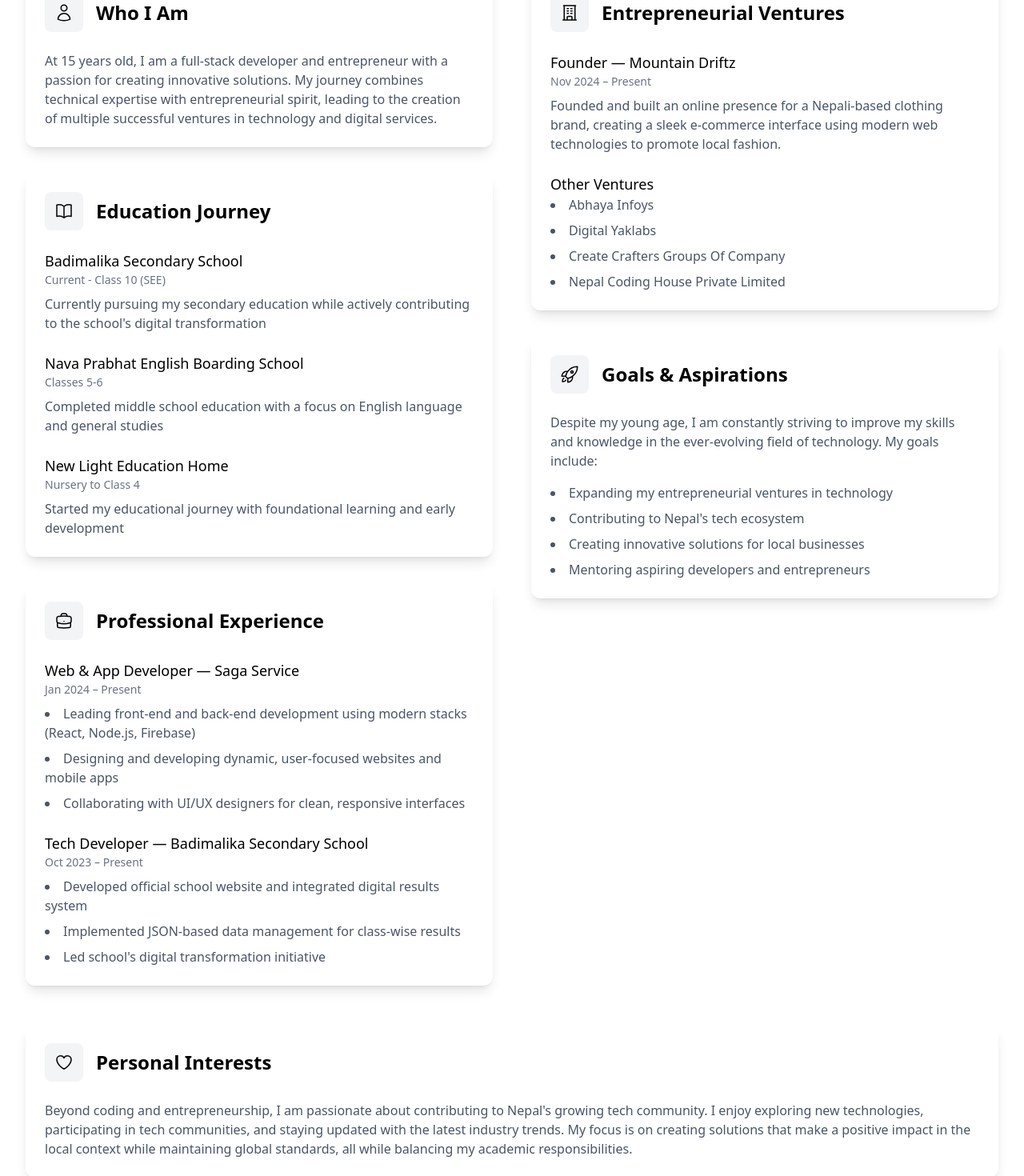
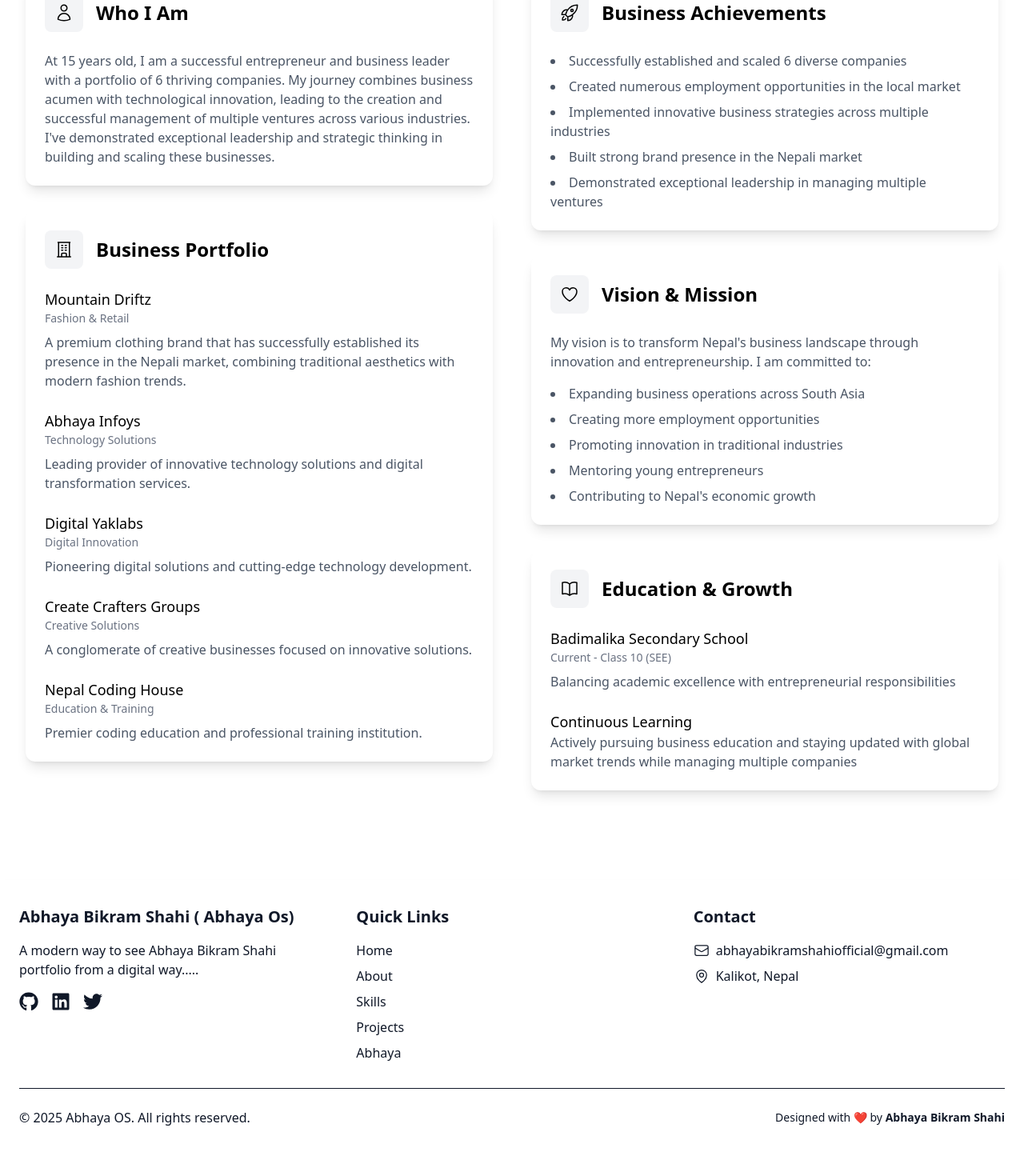
Before and after one commit to abhayabikramshahi/abhaya-website, a React (Vite) app: page /about in a window 1280 px wide. Shown: the part 320-1790 px from the top of the page at 80% size. After the commit the page ends 1761 px from the top, so only its background shows below. Built offline with nearby package versions, Linux system fonts and the light colour scheme.

Commit message:
video add

```diff
--- a/src/Pages/About.jsx
+++ b/src/Pages/About.jsx
@@ -15,8 +15,8 @@ export default function About() {
     <>
       <SEO
         title="About Me"
-        description="Learn more about my journey, expertise, and passion for technology and software development."
-        keywords="about me, software developer, full stack developer, technology enthusiast, entrepreneur"
+        description="Learn more about my journey as a successful entrepreneur, owner of 6 companies, and business leader."
+        keywords="about me, entrepreneur, business owner, company founder, business leader, technology entrepreneur"
       />
 
       <motion.div
@@ -29,7 +29,7 @@ export default function About() {
         <div className="text-center mb-16">
           <h1 className="text-4xl font-bold text-black dark:text-white mb-4">About Me</h1>
           <p className="text-xl text-gray-600 dark:text-gray-300 max-w-2xl mx-auto">
-            Young Full Stack Developer & Entrepreneur passionate about creating innovative solutions
+            Successful Entrepreneur & Business Leader with a portfolio of 6 thriving companies
           </p>
         </div>
 
@@ -50,75 +50,62 @@ export default function About() {
                 <h2 className="text-2xl font-semibold text-black dark:text-white">Who I Am</h2>
               </div>
               <p className="text-gray-600 dark:text-gray-300">
-                At 15 years old, I am a full-stack developer and entrepreneur with a passion for creating innovative solutions.
-                My journey combines technical expertise with entrepreneurial spirit, leading to the creation
-                of multiple successful ventures in technology and digital services.
+                At 15 years old, I am a successful entrepreneur and business leader with a portfolio of 6 thriving companies.
+                My journey combines business acumen with technological innovation, leading to the creation and successful
+                management of multiple ventures across various industries. I've demonstrated exceptional leadership and
+                strategic thinking in building and scaling these businesses.
               </p>
             </div>
 
             <div className="bg-white dark:bg-gray-800 rounded-xl p-6 shadow-lg">
               <div className="flex items-center gap-4 mb-6">
                 <div className="bg-gray-100 dark:bg-gray-700 p-3 rounded-lg">
-                  <BookOpenIcon className="w-6 h-6 text-black dark:text-white" />
+                  <BuildingOfficeIcon className="w-6 h-6 text-black dark:text-white" />
                 </div>
-                <h2 className="text-2xl font-semibold text-black dark:text-white">Education Journey</h2>
+                <h2 className="text-2xl font-semibold text-black dark:text-white">Business Portfolio</h2>
               </div>
               <div className="space-y-6">
                 <div>
-                  <h3 className="text-lg font-medium text-black dark:text-white">Badimalika Secondary School</h3>
-                  <p className="text-sm text-gray-500 dark:text-gray-400 mb-2">Current - Class 10 (SEE)</p>
+                  <h3 className="text-lg font-medium text-black dark:text-white">Mountain Driftz</h3>
+                  <p className="text-sm text-gray-500 dark:text-gray-400 mb-2">Fashion & Retail</p>
                   <p className="text-gray-600 dark:text-gray-300">
-                    Currently pursuing my secondary education while actively contributing to the school's digital transformation
+                    A premium clothing brand that has successfully established its presence in the Nepali market,
+                    combining traditional aesthetics with modern fashion trends.
                   </p>
                 </div>
                 <div>
-                  <h3 className="text-lg font-medium text-black dark:text-white">Nava Prabhat English Boarding School</h3>
-                  <p className="text-sm text-gray-500 dark:text-gray-400 mb-2">Classes 5-6</p>
+                  <h3 className="text-lg font-medium text-black dark:text-white">Abhaya Infoys</h3>
+                  <p className="text-sm text-gray-500 dark:text-gray-400 mb-2">Technology Solutions</p>
                   <p className="text-gray-600 dark:text-gray-300">
-                    Completed middle school education with a focus on English language and general studies
+                    Leading provider of innovative technology solutions and digital transformation services.
                   </p>
                 </div>
                 <div>
-                  <h3 className="text-lg font-medium text-black dark:text-white">New Light Education Home</h3>
-                  <p className="text-sm text-gray-500 dark:text-gray-400 mb-2">Nursery to Class 4</p>
+                  <h3 className="text-lg font-medium text-black dark:text-white">Digital Yaklabs</h3>
+                  <p className="text-sm text-gray-500 dark:text-gray-400 mb-2">Digital Innovation</p>
                   <p className="text-gray-600 dark:text-gray-300">
-                    Started my educational journey with foundational learning and early development
+                    Pioneering digital solutions and cutting-edge technology development.
                   </p>
                 </div>
-              </div>
-            </div>
-
-            <div className="bg-white dark:bg-gray-800 rounded-xl p-6 shadow-lg">
-              <div className="flex items-center gap-4 mb-6">
-                <div className="bg-gray-100 dark:bg-gray-700 p-3 rounded-lg">
-                  <BriefcaseIcon className="w-6 h-6 text-black dark:text-white" />
-                </div>
-                <h2 className="text-2xl font-semibold text-black dark:text-white">Professional Experience</h2>
-              </div>
-              <div className="space-y-6">
                 <div>
-                  <h3 className="text-lg font-medium text-black dark:text-white">Web & App Developer — Saga Service</h3>
-                  <p className="text-sm text-gray-500 dark:text-gray-400 mb-2">Jan 2024 – Present</p>
-                  <ul className="list-disc list-inside text-gray-600 dark:text-gray-300 space-y-2">
-                    <li>Leading front-end and back-end development using modern stacks (React, Node.js, Firebase)</li>
-                    <li>Designing and developing dynamic, user-focused websites and mobile apps</li>
-                    <li>Collaborating with UI/UX designers for clean, responsive interfaces</li>
-                  </ul>
+                  <h3 className="text-lg font-medium text-black dark:text-white">Create Crafters Groups</h3>
+                  <p className="text-sm text-gray-500 dark:text-gray-400 mb-2">Creative Solutions</p>
+                  <p className="text-gray-600 dark:text-gray-300">
+                    A conglomerate of creative businesses focused on innovative solutions.
+                  </p>
                 </div>
                 <div>
-                  <h3 className="text-lg font-medium text-black dark:text-white">Tech Developer — Badimalika Secondary School</h3>
-                  <p className="text-sm text-gray-500 dark:text-gray-400 mb-2">Oct 2023 – Present</p>
-                  <ul className="list-disc list-inside text-gray-600 dark:text-gray-300 space-y-2">
-                    <li>Developed official school website and integrated digital results system</li>
-                    <li>Implemented JSON-based data management for class-wise results</li>
-                    <li>Led school's digital transformation initiative</li>
-                  </ul>
+                  <h3 className="text-lg font-medium text-black dark:text-white">Nepal Coding House</h3>
+                  <p className="text-sm text-gray-500 dark:text-gray-400 mb-2">Education & Training</p>
+                  <p className="text-gray-600 dark:text-gray-300">
+                    Premier coding education and professional training institution.
+                  </p>
                 </div>
               </div>
             </div>
           </motion.div>
 
-          {/* Right Column - Entrepreneurship & Goals */}
+          {/* Right Column - Business Achievements & Vision */}
           <motion.div
             initial={{ opacity: 0, x: 20 }}
             animate={{ opacity: 1, x: 0 }}
@@ -128,74 +115,69 @@ export default function About() {
             <div className="bg-white dark:bg-gray-800 rounded-xl p-6 shadow-lg">
               <div className="flex items-center gap-4 mb-6">
                 <div className="bg-gray-100 dark:bg-gray-700 p-3 rounded-lg">
-                  <BuildingOfficeIcon className="w-6 h-6 text-black dark:text-white" />
+                  <RocketLaunchIcon className="w-6 h-6 text-black dark:text-white" />
                 </div>
-                <h2 className="text-2xl font-semibold text-black dark:text-white">Entrepreneurial Ventures</h2>
+                <h2 className="text-2xl font-semibold text-black dark:text-white">Business Achievements</h2>
               </div>
-              <div className="space-y-6">
-                <div>
-                  <h3 className="text-lg font-medium text-black dark:text-white">Founder — Mountain Driftz</h3>
-                  <p className="text-sm text-gray-500 dark:text-gray-400 mb-2">Nov 2024 – Present</p>
-                  <p className="text-gray-600 dark:text-gray-300">
-                    Founded and built an online presence for a Nepali-based clothing brand, creating a sleek
-                    e-commerce interface using modern web technologies to promote local fashion.
-                  </p>
-                </div>
-                <div>
-                  <h3 className="text-lg font-medium text-black dark:text-white">Other Ventures</h3>
-                  <ul className="list-disc list-inside text-gray-600 dark:text-gray-300 space-y-2">
-                    <li>Abhaya Infoys</li>
-                    <li>Digital Yaklabs</li>
-                    <li>Create Crafters Groups Of Company</li>
-                    <li>Nepal Coding House Private Limited</li>
-                  </ul>
-                </div>
+              <div className="space-y-4">
+                <ul className="list-disc list-inside text-gray-600 dark:text-gray-300 space-y-2">
+                  <li>Successfully established and scaled 6 diverse companies</li>
+                  <li>Created numerous employment opportunities in the local market</li>
+                  <li>Implemented innovative business strategies across multiple industries</li>
+                  <li>Built strong brand presence in the Nepali market</li>
+                  <li>Demonstrated exceptional leadership in managing multiple ventures</li>
+                </ul>
               </div>
             </div>
 
             <div className="bg-white dark:bg-gray-800 rounded-xl p-6 shadow-lg">
               <div className="flex items-center gap-4 mb-6">
                 <div className="bg-gray-100 dark:bg-gray-700 p-3 rounded-lg">
-                  <RocketLaunchIcon className="w-6 h-6 text-black dark:text-white" />
+                  <HeartIcon className="w-6 h-6 text-black dark:text-white" />
                 </div>
-                <h2 className="text-2xl font-semibold text-black dark:text-white">Goals & Aspirations</h2>
+                <h2 className="text-2xl font-semibold text-black dark:text-white">Vision & Mission</h2>
               </div>
               <div className="space-y-4">
                 <p className="text-gray-600 dark:text-gray-300">
-                  Despite my young age, I am constantly striving to improve my skills and knowledge in the ever-evolving field of technology.
-                  My goals include:
+                  My vision is to transform Nepal's business landscape through innovation and entrepreneurship.
+                  I am committed to:
                 </p>
                 <ul className="list-disc list-inside text-gray-600 dark:text-gray-300 space-y-2">
-                  <li>Expanding my entrepreneurial ventures in technology</li>
-                  <li>Contributing to Nepal's tech ecosystem</li>
-                  <li>Creating innovative solutions for local businesses</li>
-                  <li>Mentoring aspiring developers and entrepreneurs</li>
+                  <li>Expanding business operations across South Asia</li>
+                  <li>Creating more employment opportunities</li>
+                  <li>Promoting innovation in traditional industries</li>
+                  <li>Mentoring young entrepreneurs</li>
+                  <li>Contributing to Nepal's economic growth</li>
                 </ul>
+              </div>
+            </div>
+
+            <div className="bg-white dark:bg-gray-800 rounded-xl p-6 shadow-lg">
+              <div className="flex items-center gap-4 mb-6">
+                <div className="bg-gray-100 dark:bg-gray-700 p-3 rounded-lg">
+                  <BookOpenIcon className="w-6 h-6 text-black dark:text-white" />
+                </div>
+                <h2 className="text-2xl font-semibold text-black dark:text-white">Education & Growth</h2>
+              </div>
+              <div className="space-y-6">
+                <div>
+                  <h3 className="text-lg font-medium text-black dark:text-white">Badimalika Secondary School</h3>
+                  <p className="text-sm text-gray-500 dark:text-gray-400 mb-2">Current - Class 10 (SEE)</p>
+                  <p className="text-gray-600 dark:text-gray-300">
+                    Balancing academic excellence with entrepreneurial responsibilities
+                  </p>
+                </div>
+                <div>
+                  <h3 className="text-lg font-medium text-black dark:text-white">Continuous Learning</h3>
+                  <p className="text-gray-600 dark:text-gray-300">
+                    Actively pursuing business education and staying updated with global market trends while
+                    managing multiple companies
+                  </p>
+                </div>
               </div>
             </div>
           </motion.div>
         </div>
-
-        {/* Bottom Section - Personal Interests */}
-        <motion.div
-          initial={{ opacity: 0, y: 20 }}
-          animate={{ opacity: 1, y: 0 }}
-          transition={{ duration: 0.5, delay: 0.6 }}
-          className="mt-12 bg-white dark:bg-gray-800 rounded-xl p-6 shadow-lg"
-        >
-          <div className="flex items-center gap-4 mb-6">
-            <div className="bg-gray-100 dark:bg-gray-700 p-3 rounded-lg">
-              <HeartIcon className="w-6 h-6 text-black dark:text-white" />
-            </div>
-            <h2 className="text-2xl font-semibold text-black dark:text-white">Personal Interests</h2>
-          </div>
-          <p className="text-gray-600 dark:text-gray-300">
-            Beyond coding and entrepreneurship, I am passionate about contributing to Nepal's growing tech community.
-            I enjoy exploring new technologies, participating in tech communities, and staying updated with the latest
-            industry trends. My focus is on creating solutions that make a positive impact in the local context while
-            maintaining global standards, all while balancing my academic responsibilities.
-          </p>
-        </motion.div>
       </motion.div>
     </>
   )
```
